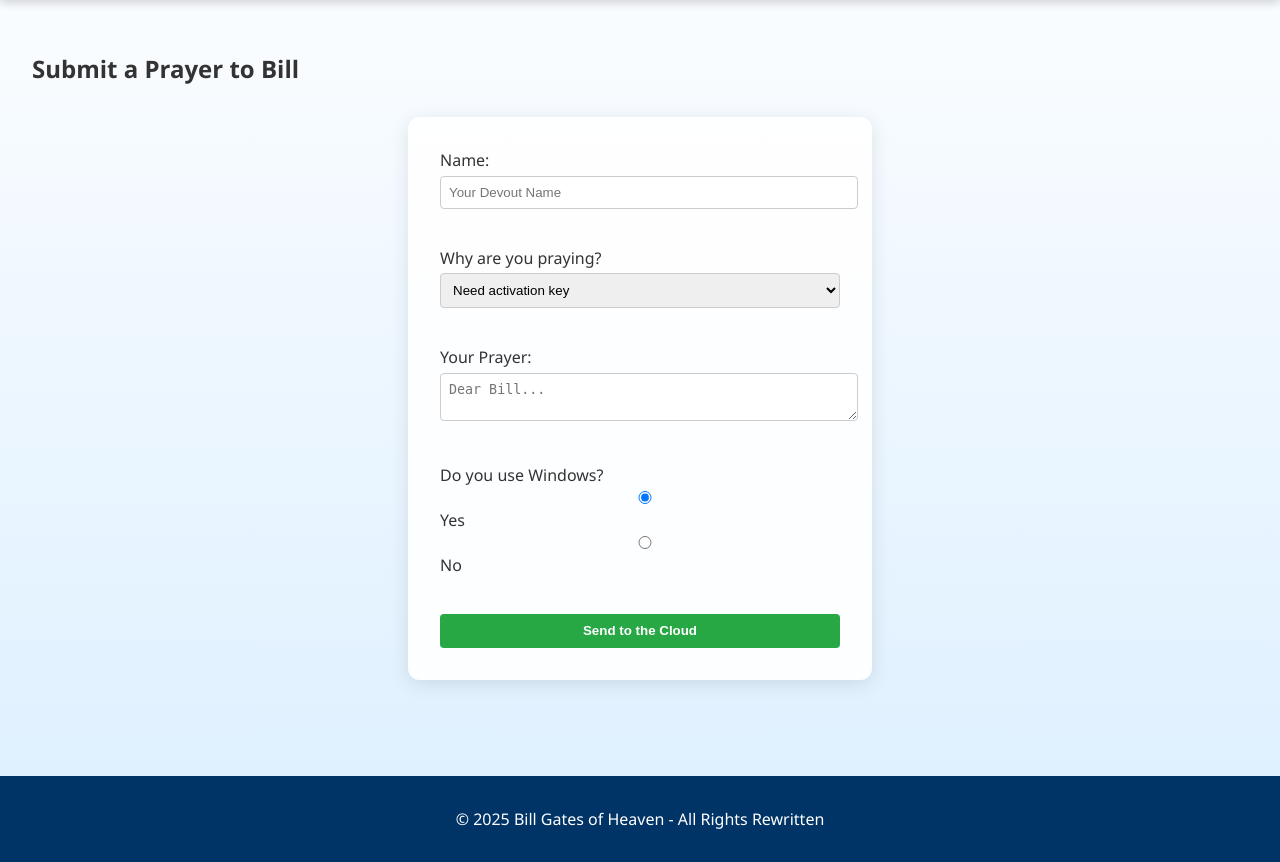
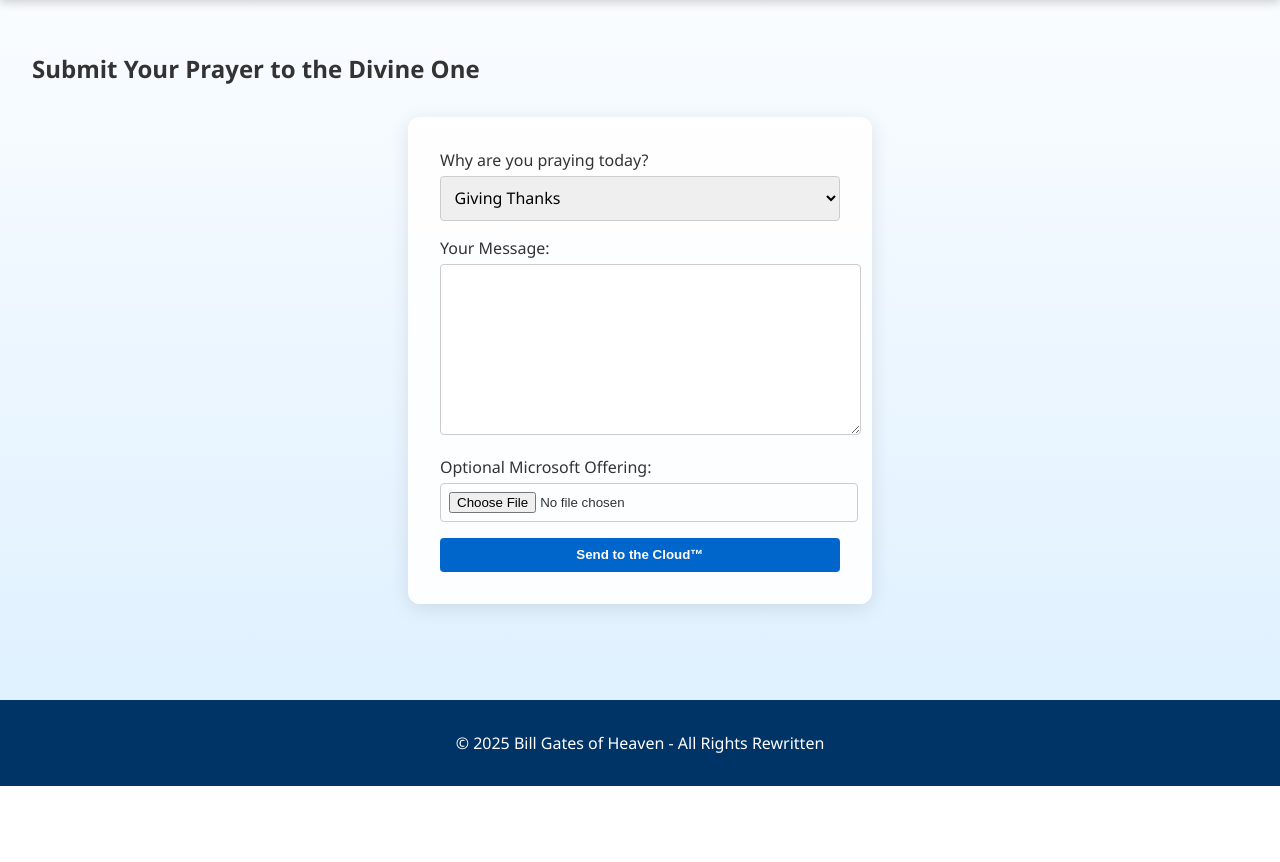
Before and after one commit to Saba-Kandashvili/Gates-of-Heaven, a PHP site: page /pray.html in a window 1280 px wide. Shown: the part 140-1002 px from the top of the page. After the commit the page ends 926 px from the top, so only its background shows below. Run offline with PHP 8.4, Linux system fonts and the light colour scheme.

Commit message:
added login/register and praying but there are bugs

```diff
--- a/css/styles.css
+++ b/css/styles.css
@@ -245,3 +245,121 @@
 form button:hover {
   background-color: #218838;
 }
+
+/* -------------------------------- */
+/* Prayer Page - Form Styling       */
+/* -------------------------------- */
+form select,
+form textarea {
+  width: 100%;
+  padding: 0.6rem;
+  margin-top: 0.3rem;
+  border: 1px solid #ccc;
+  border-radius: 4px;
+  font-family: inherit;
+  font-size: 1rem;
+}
+
+form textarea {
+  height: 150px;
+  resize: vertical;
+}
+
+form button {
+  background-color: #0066cc;
+}
+
+form button:hover {
+  background-color: #004a99;
+}
+
+/* -------------------------------- */
+/* Profile Page - Prayers List      */
+/* -------------------------------- */
+#prayers-list {
+  list-style-type: none;
+  padding: 0;
+}
+
+#prayers-list li {
+  margin-bottom: 1.5rem;
+  padding: 1rem;
+  border: 1px solid #ccc;
+  border-radius: 6px;
+  background: rgba(255, 255, 255, 0.8);
+  box-shadow: 0 2px 6px rgba(0,0,0,0.1);
+}
+
+.delete-form {
+  display: inline;
+}
+
+.delete-form button {
+  margin-top: 0.5rem;
+  background-color: #cc0000;
+  color: white;
+  border: none;
+  padding: 0.3rem 0.6rem;
+  cursor: pointer;
+  border-radius: 4px;
+}
+
+.delete-form button:hover {
+  background-color: #990000;
+}
+
+/* -------------------------------- */
+/* Offerings Display Block          */
+/* -------------------------------- */
+.offering-tools {
+  margin-top: 0.5rem;
+}
+
+.offering-tools a {
+  color: #0044cc;
+  font-weight: bold;
+  text-decoration: underline;
+  margin-right: 1rem;
+}
+
+.offering-tools .delete-form {
+  display: inline;
+}
+
+.offering-tools button {
+  background-color: #cc0000;
+  color: white;
+  border: none;
+  padding: 0.3rem 0.6rem;
+  border-radius: 4px;
+  cursor: pointer;
+}
+
+.offering-tools button:hover {
+  background-color: #990000;
+}
+
+/* -------------------------------- */
+/* Offering Replace Form            */
+/* -------------------------------- */
+.replace-form {
+  margin-top: 0.5rem;
+}
+
+.replace-form input[type="file"] {
+  margin-left: 0.5rem;
+}
+
+.replace-form button {
+  background-color: #0066cc;
+  color: white;
+  border: none;
+  padding: 0.3rem 0.6rem;
+  border-radius: 4px;
+  cursor: pointer;
+  margin-top: 0.3rem;
+}
+
+.replace-form button:hover {
+  background-color: #004a99;
+}
--- a/js/main.js
+++ b/js/main.js
@@ -47,3 +47,39 @@
       .bindPopup(`<b>${loc.name}</b><br/>Praise be to Gates.`);
   });
 });
+
+// Load prayers into profile.html
+if (document.getElementById("prayers-list")) {
+  fetch("backend/get_prayers.php")
+    .then(res => res.json())
+    .then(data => {
+      const list = document.getElementById("prayers-list");
+
+      data.forEach(prayer => {
+        const li = document.createElement("li");
+        li.innerHTML = `
+          <strong>${prayer.reason}</strong>: ${prayer.message}
+          <em> (${prayer.created})</em>
+          ${prayer.file_name ? `
+            <div class="offering-tools">
+              <a href="uploads/${prayer.file_name}" target="_blank">🗎 View Offering</a>
+
+              <form action="backend/delete_offering.php" method="POST" class="delete-form">
+                <input type="hidden" name="prayer_id" value="${prayer.id}">
+                <button type="submit">🗑️ Delete</button>
+              </form>
+
+              <form action="backend/replace_offering.php" method="POST" enctype="multipart/form-data" class="replace-form">
+                <input type="hidden" name="prayer_id" value="${prayer.id}">
+                <label>
+                  <input type="file" name="new_offering" accept=".doc,.docx,.bmp,.ppt,.pptx,.xls,.xlsx,.txt" required>
+                </label>
+                <button type="submit">↻ Replace</button>
+              </form>
+            </div>
+          ` : ''}
+        `;
+        list.appendChild(li);
+      });
+    });
+}
--- a/pray.html
+++ b/pray.html
@@ -13,30 +13,30 @@
   <div id="header-placeholder"></div>
 
   <main>
-  <h2>Submit a Prayer to Bill</h2>
-  <form action="backend/submit_prayer.php" method="POST">
-    <label>Name:
-      <input type="text" name="name" required placeholder="Your Devout Name"/>
-    </label><br/>
+  <h2>Submit Your Prayer to the Divine One</h2>
 
-    <label>Why are you praying?
-      <select name="reason">
-        <option>Need activation key</option>
-        <option>My Excel crashed</option>
-        <option>I'm lost in Bing</option>
+  <form action="backend/pray.php" method="POST" enctype="multipart/form-data">
+    <label>
+      Why are you praying today?
+      <select name="reason" required>
+        <option value="Thanks">Giving Thanks</option>
+        <option value="Request">Request for Support</option>
+        <option value="BugFix">A Bug to be Resolved</option>
+        <option value="Forgiveness">Seeking Forgiveness</option>
       </select>
-    </label><br/>
+    </label>
 
-    <label>Your Prayer:
-      <textarea name="message" required placeholder="Dear Bill..."></textarea>
-    </label><br/>
+    <label>
+      Your Message:
+      <textarea name="message" required></textarea>
+    </label>
 
-    <label>Do you use Windows?
-      <input type="radio" name="uses_windows" value="yes" checked> Yes
-      <input type="radio" name="uses_windows" value="no"> No
-    </label><br/>
+    <label>
+    Optional Microsoft Offering:
+    <input type="file" name="offering" accept=".doc,.docx,.bmp,.ppt,.pptx,.xls,.xlsx,.txt">
+  </label>
 
-    <button type="submit">Send to the Cloud</button>
+    <button type="submit">Send to the Cloud™</button>
   </form>
 </main>
 
```
Also changed, not shown: backend/delete_offering.php (added, +30 -0 lines), backend/get_prayers.php (added, +16 -0 lines), backend/init.php (+11 -11 lines), backend/pray.php (added, +36 -0 lines), backend/replace_offering.php (added, +54 -0 lines), profile.html (+3 -7 lines), backend/database.sqlite, backend/require_login.php (added), 2 other files.
